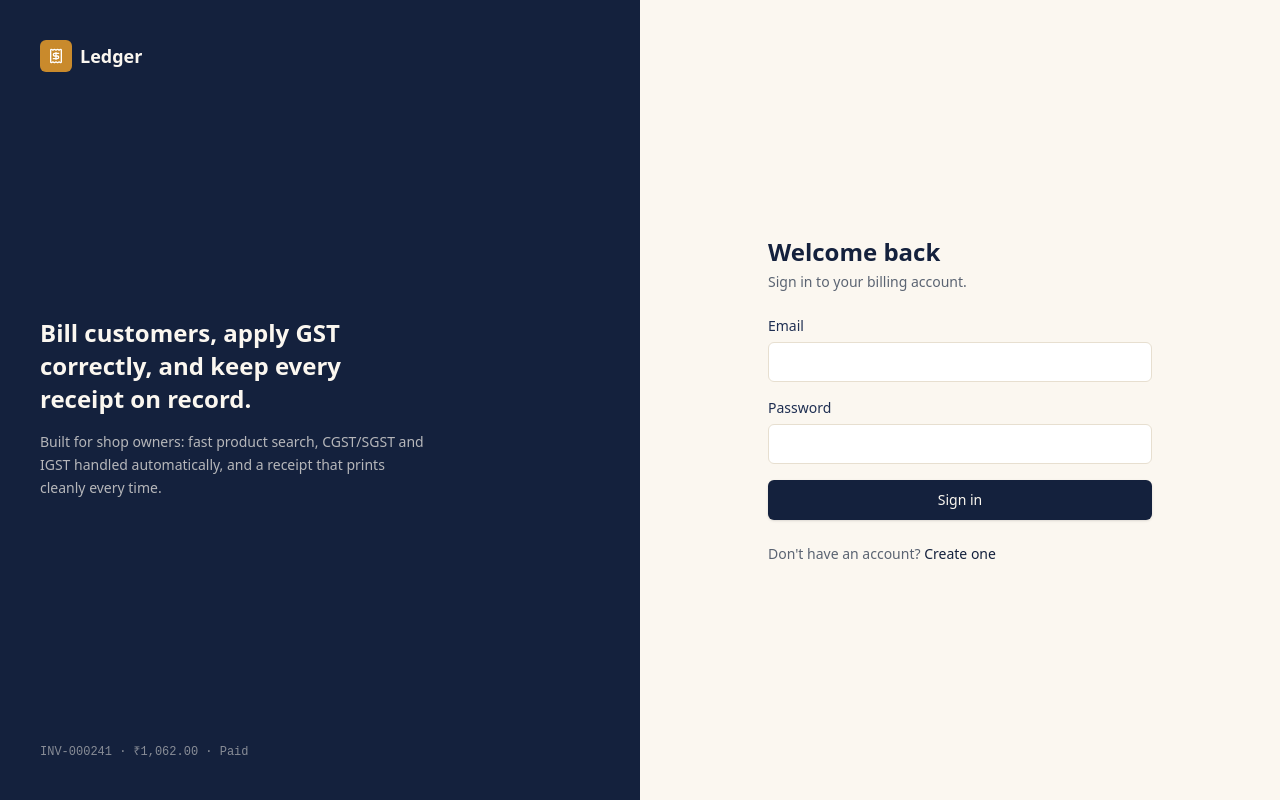
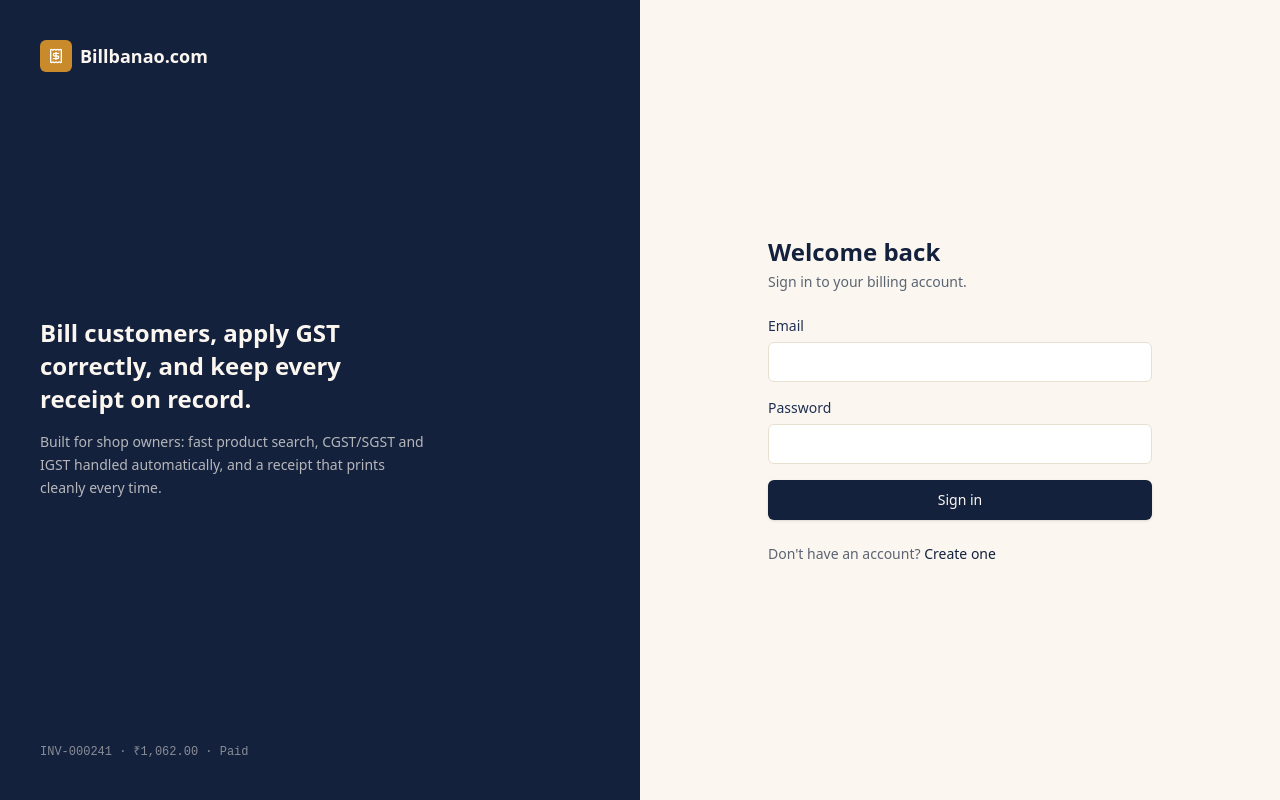
Before and after one commit to ADIB-AFSAR/BillBanao.com, a Next.js app: page /login in a window 1280 px wide. Built offline with nearby package versions, Linux system fonts and the light colour scheme; no server answers.

Commit message:
update favicon and og image , title name

```diff
--- a/app/(auth)/layout.tsx
+++ b/app/(auth)/layout.tsx
@@ -9,7 +9,7 @@ export default function AuthLayout({ children }: { children: React.ReactNode })
           <span className="grid place-items-center size-8 rounded-md bg-amber text-white">
             <Receipt className="size-4" />
           </span>
-          Ledger
+          Billbanao.com
         </Link>
         <div className="max-w-sm">
           <p className="text-2xl font-semibold leading-snug">
@@ -28,7 +28,7 @@ export default function AuthLayout({ children }: { children: React.ReactNode })
             <span className="grid place-items-center size-8 rounded-md bg-amber text-white">
               <Receipt className="size-4" />
             </span>
-            Ledger
+            Billbanao.com
           </Link>
           {children}
         </div>
--- a/app/admin/login/page.tsx
+++ b/app/admin/login/page.tsx
@@ -40,7 +40,7 @@ export default function AdminLoginPage() {
           <span className="grid place-items-center size-8 rounded-md bg-amber text-white">
             <ShieldCheck className="size-4" />
           </span>
-          <span className="font-semibold">Ledger — Platform Admin</span>
+          <span className="font-semibold">Billbanao.com — Platform Admin</span>
         </div>
         <div className="bg-paper-raised rounded-lg border border-white/10 p-6">
           <h1 className="text-lg font-semibold text-ink">Admin sign in</h1>
--- a/app/layout.tsx
+++ b/app/layout.tsx
@@ -5,6 +5,7 @@ import { ServiceWorkerRegister } from "@/components/pwa/sw-register";
 import { ChunkErrorRecovery } from "@/components/pwa/chunk-error-recovery";
 
 export const metadata: Metadata = {
+  metadataBase: new URL("https://billbanaodotcom.vercel.app"),
   title: "BillBanao.com",
   description: "Business billing, GST invoicing and receipts.",
   openGraph: {
@@ -30,7 +31,9 @@ export const metadata: Metadata = {
     images: ["/billbanao-og-image-v4.jpg"],
   },
 
-  icons: { apple: "/icons/apple-touch-icon.png" },
+  icons: { apple: "/icons/apple-touch-icon.png",
+        icon: "/icons/icon-192.png",
+   },
 };
 
 export default function RootLayout({ children }: { children: React.ReactNode }) {
--- a/components/admin/admin-topbar.tsx
+++ b/components/admin/admin-topbar.tsx
@@ -30,7 +30,7 @@ export function AdminTopbar({ adminName }: { adminName: string }) {
           <span className="grid place-items-center size-7 rounded-md bg-amber text-white">
             <ShieldCheck className="size-4" />
           </span>
-          <span className="hidden sm:inline">Ledger — Platform Admin</span>
+          <span className="hidden sm:inline">Billbanao.com — Platform Admin</span>
         </Link>
         <nav className="flex items-center gap-1 overflow-x-auto">
           {NAV_ITEMS.map((item) => {
--- a/components/layout/access-suspended-screen.tsx
+++ b/components/layout/access-suspended-screen.tsx
@@ -34,7 +34,7 @@ export function AccessSuspendedScreen({
             : "This account has been suspended. Billing and other features are paused."}
         </p>
         <p className="text-sm text-slate mt-2">
-          Please contact whoever manages your Ledger subscription to resume access. Your data is
+          Please contact whoever manages your platform subscription to resume access. Your data is
           safe and nothing has been deleted.
         </p>
         <div className="flex items-center justify-center gap-2 mt-6">
--- a/components/layout/sidebar.tsx
+++ b/components/layout/sidebar.tsx
@@ -91,7 +91,7 @@ export function Sidebar({
       </nav>
 
       <div className="px-5 py-4 border-t border-white/10 text-[11px] text-paper/40">
-        Ledger Billing · v1.0
+        Billbanao.com Billing · v1.0
       </div>
     </aside>
   );
--- a/public/offline.html
+++ b/public/offline.html
@@ -3,7 +3,7 @@
 <head>
 <meta charset="utf-8" />
 <meta name="viewport" content="width=device-width, initial-scale=1" />
-<title>Offline — Ledger</title>
+<title>Offline — Billbanao.com</title>
 <style>
   :root { color-scheme: light; }
   * { box-sizing: border-box; }
```
Also changed, not shown: 1 other file (tests, documents, lock files or other folders).
